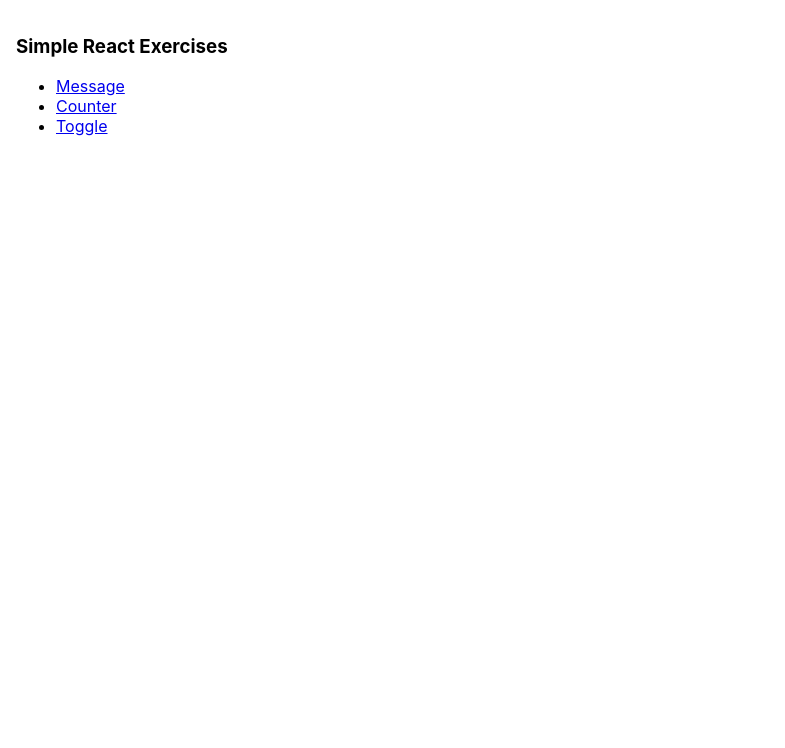
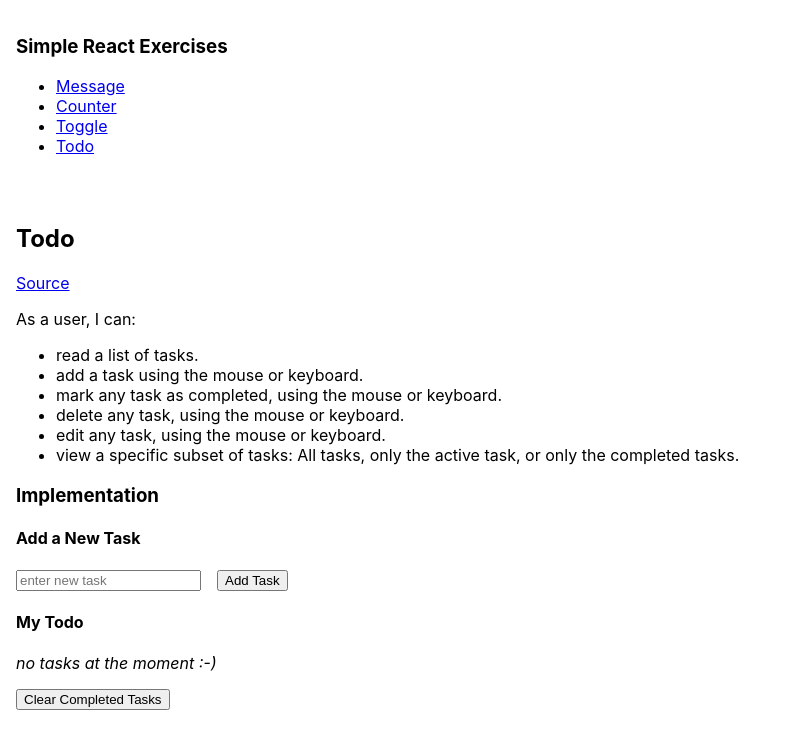
Before and after one commit to haleyalee/react-practice, a React (Create React App) app: page /todo in a window 1280 px wide. Shown: the top 748 px of the page, without its empty margins (0-785 px from the left). Built offline with nearby package versions, Linux system fonts and the light colour scheme.

Commit message:
Todo List

```diff
--- a/src/App.js
+++ b/src/App.js
@@ -12,6 +12,8 @@ import CounterDashboard from './Counter/CounterDashboard';
 import CounterInstructions from "./Counter/CounterInstructions";
 import Toggle from "./Toggle/Toggle";
 import ToggleInstructions from './Toggle/ToggleInstructions';
+import Todo from "./Todo/Todo";
+import TodoInstructions from "./Todo/TodoInstructions";
 
 function App() {
   return (
@@ -23,6 +25,7 @@ function App() {
           <li><Link to="/message">Message</Link></li>
           <li><Link to="/counter">Counter</Link></li>
           <li><Link to="/toggle">Toggle</Link></li>
+          <li><Link to="/todo">Todo</Link></li>
         </ul>
       </div>
 
@@ -39,6 +42,10 @@ function App() {
           exact path="/toggle"
           element={<Problem name={'Toggle'} instructions={<ToggleInstructions/>} implementation={<Toggle/>} />}
         />
+        <Route
+          exact path="/todo"
+          element={<Problem name={'Todo'} instructions={<TodoInstructions/>} implementation={<Todo/>} />}
+        />
       </Routes>
     </BrowserRouter>
 
--- /dev/null
+++ b/src/Todo/Todo.css
@@ -0,0 +1,20 @@
+#add-task {
+  display: flex;
+  flex-direction: row;
+}
+
+#add-task input {
+  margin-right: 1rem;
+}
+
+.task input {
+  margin-right: 1rem;
+}
+
+.task .strike {
+  text-decoration: line-through;
+}
+
+#clear {
+  margin-top: 1rem;
+}
--- /dev/null
+++ b/src/Todo/Todo.js
@@ -0,0 +1,74 @@
+import React, { useState } from 'react'
+import './Todo.css';
+
+function Todo() {
+
+  const [tasks, setTasks] = useState([]);
+  const [newTask, setNewTask] = useState('');
+
+  const handleAddTask = (e) => {
+    e.preventDefault();
+    const task = {
+      id: tasks.length + 1,
+      value: newTask,
+      status: false
+    };
+    setTasks([...tasks, task])
+    setNewTask('');
+  }
+
+  const toggleTask = (task) => {
+    const tasksCopy = [...tasks];
+    const idx = tasksCopy.indexOf(task);
+    tasksCopy[idx].status = !tasksCopy[idx].status;
+    setTasks(tasksCopy)
+  }
+
+  const handleClear = () => {
+    const openTasks = tasks.filter((task) => task.status === false);
+    setTasks(openTasks);
+  }
+
+  return (
+    <div>
+      {/* Add a task */}
+      <h4>Add a New Task</h4>
+      <form id="add-task">
+        <input
+          type="text"
+          placeholder="enter new task"
+          value={newTask}
+          onChange={(e) => setNewTask(e.target.value)}
+        />
+        <button id="add" onClick={handleAddTask}>Add Task</button>
+      </form>
+
+      {/* View tasks */}
+      <h4>My Todo</h4>
+      { (tasks.length > 0)
+        ? tasks.map((task) => <Task key={task.id} task={task} toggleTask={toggleTask} />)
+        : <div><em>no tasks at the moment :-)</em></div>
+      }
+
+      {/* Remove completed */}
+      <button id="clear" onClick={handleClear}>Clear Completed Tasks</button>
+    </div>
+  )
+}
+
+export default Todo;
+
+const Task = (props) => {
+  const { task, toggleTask } = props;
+
+  return (
+    <div className="task">
+      <input
+        type="checkbox"
+        checked={task.status}
+        onChange={() => toggleTask(task)}
+      />
+      <label className={(task.status) ? 'strike' : ''}>{task.value}</label>
+    </div>
+  )
+}
--- /dev/null
+++ b/src/Todo/TodoInstructions.js
@@ -0,0 +1,23 @@
+import React from 'react'
+
+function TodoInstructions() {
+  return (
+    <div>
+      <a href="https://developer.mozilla.org/en-US/docs/Learn/Tools_and_testing/Client-side_JavaScript_frameworks/React_todo_list_beginning">
+        Source</a>
+
+      <p>As a user, I can:</p>
+      <ul>
+        <li>read a list of tasks.</li>
+        <li>add a task using the mouse or keyboard.</li>
+        <li>mark any task as completed, using the mouse or keyboard.</li>
+        <li>delete any task, using the mouse or keyboard.</li>
+        <li>edit any task, using the mouse or keyboard.</li>
+        <li>view a specific subset of tasks: All tasks, only the active task, or only the completed tasks.</li>
+      </ul>
+
+    </div>
+  )
+}
+
+export default TodoInstructions
```
